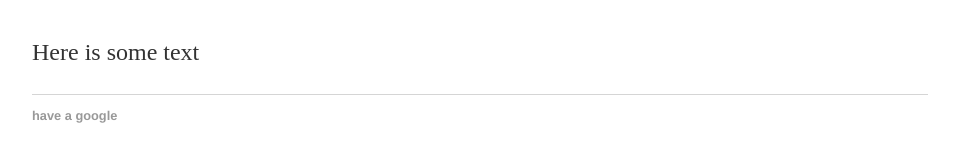
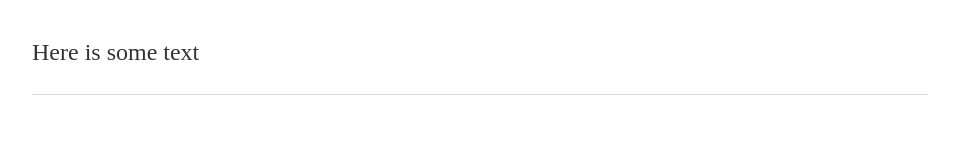
Before and after one commit to 5am5ecure/5am5ecure.github.io, a Jekyll site: the page built from index.html, in a window 1280 px wide. Shown: the part 161-323 px from the top of the page, without its empty margins (160-1119 px from the left). Built offline with Jekyll 4.4.1, drawn with Linux system fonts in a browser that asks for light colours.

Commit message:
Update default.html

```diff
--- a/_layouts/default.html
+++ b/_layouts/default.html
@@ -19,9 +19,6 @@
 
 		</div><!-- /.container -->
 		<footer>
-    		<ul>
-        		<li><a href="https://google.com">have a google</a></li>
-			</ul>
 		</footer>
 	</body>
 </html>
```
